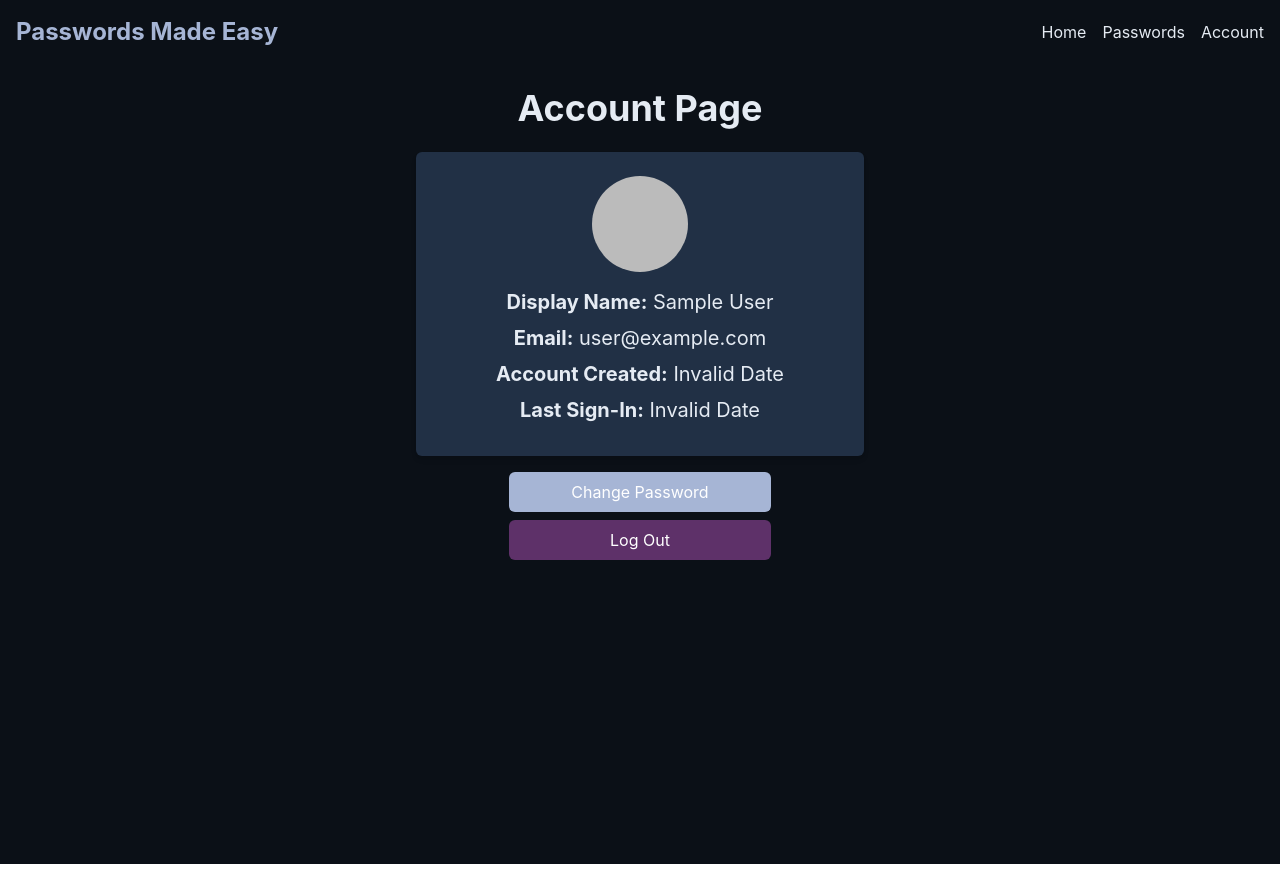
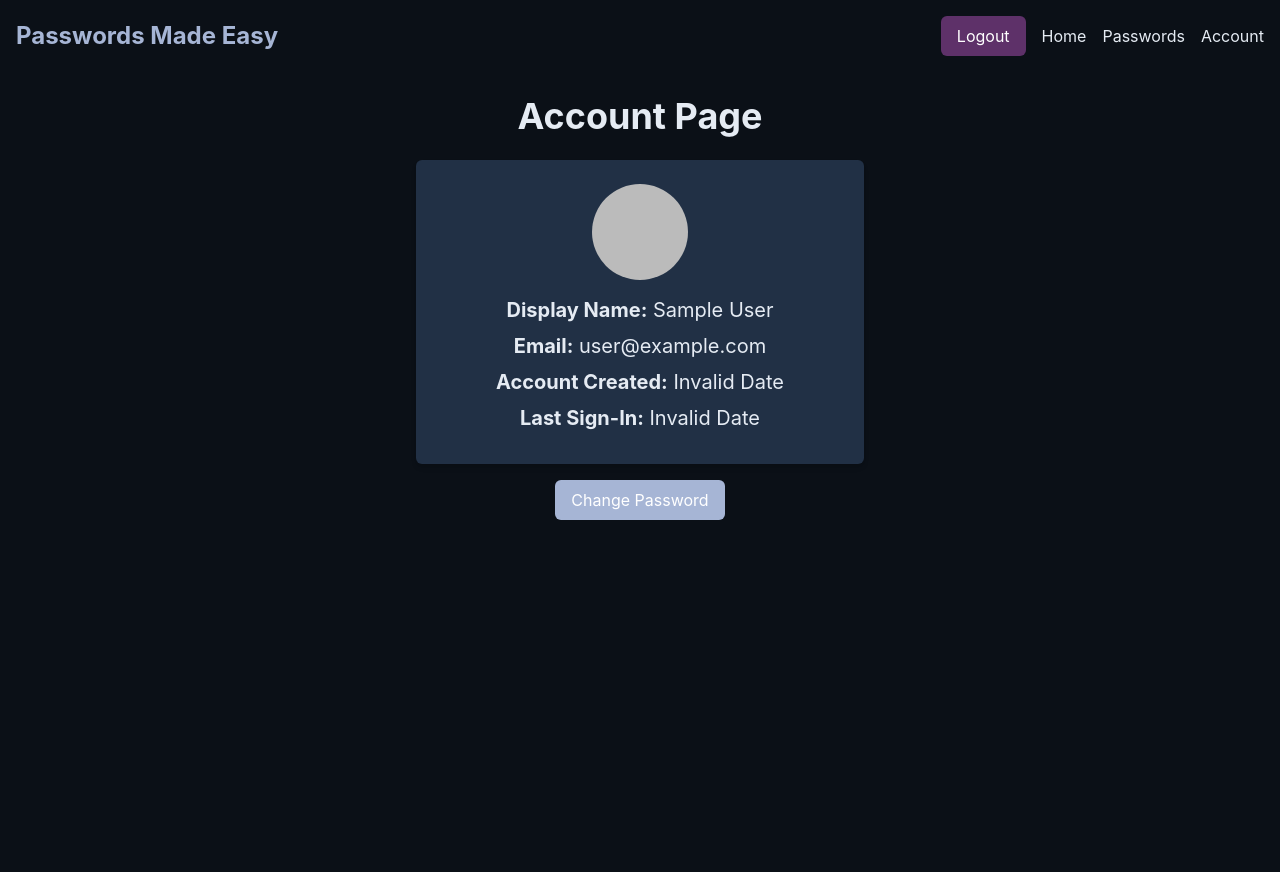
Before and after one commit to oliverEddy/PME, a React (Create React App) app in the folder password-manager/: page /account in a window 1280 px wide. Built offline with nearby package versions, Linux system fonts and the light colour scheme; no server answers; sample sign-in values are in the browser's storage.

Commit message:
Add logout btn to navbar,
remove from home and account pages

```diff
--- a/password-manager/src/components/NavBar.js
+++ b/password-manager/src/components/NavBar.js
@@ -1,16 +1,36 @@
-// src/components/NavBar.js
 import React from 'react';
 import { Link } from 'react-router-dom';
 import InteractiveText from './InteractiveText';
+import { logout } from '../auth'; // Import logout function
+import { useNavigate } from 'react-router-dom';
 
 const NavBar = () => {
+  const navigate = useNavigate();
+
+  const handleLogout = async () => {
+    try {
+      await logout(); // Call logout function from auth.js
+      navigate('/'); // Redirect to landing page after logout
+    } catch (error) {
+      console.error('Error logging out:', error);
+    }
+  };
+
   return (
     <nav className="bg-background text-text p-4">
       <div className="container mx-auto flex justify-between items-center">
         <Link to="/" className="text-primary text-2xl font-bold">
           <InteractiveText originalText="Passwords Made Easy" className="inline-block" />
         </Link>
-        <ul className="flex space-x-4">
+        <ul className="flex space-x-4 items-center">
+          <li>
+            <button
+              onClick={handleLogout}
+              className="py-2 px-4 bg-secondary text-white rounded-md hover:bg-secondary-dark"
+            >
+              Logout
+            </button>
+          </li>
           <li>
             <Link to="/" className="hover:text-accent">
               Home
--- a/password-manager/src/pages/Account.js
+++ b/password-manager/src/pages/Account.js
@@ -1,12 +1,10 @@
 import React, { useState, useEffect } from 'react';
 import { auth } from '../firebase'; // Import Firebase auth
 import UserProfile from '../components/UserProfile';
-import AccountActions from '../components/AccountActions';
 import { useNavigate } from 'react-router-dom';
 
 const Account = () => {
   const [user, setUser] = useState(null);
-  const navigate = useNavigate();
 
   useEffect(() => {
     const fetchUserData = () => {
@@ -18,15 +16,6 @@ const Account = () => {
 
     fetchUserData();
   }, []);
-
-  const handleLogout = async () => {
-    try {
-      await auth.signOut();
-      navigate('/');
-    } catch (error) {
-      console.error('Error logging out:', error);
-    }
-  };
 
   const handleChangePassword = () => {
     // Implement change password functionality
@@ -44,7 +33,14 @@ const Account = () => {
     <div className="min-h-screen flex flex-col items-center bg-background text-text p-6">
       <h2 className="text-4xl font-bold mb-6">Account Page</h2>
       <UserProfile user={user} />
-      <AccountActions handleChangePassword={handleChangePassword} handleLogout={handleLogout} />
+      <div className="mt-4 space-y-2">
+        <button
+          className="w-full py-2 px-4 bg-primary text-white rounded-md hover:bg-primary-dark"
+          onClick={handleChangePassword}
+        >
+          Change Password
+        </button>
+      </div>
     </div>
   );
 };
--- a/password-manager/src/pages/Home.js
+++ b/password-manager/src/pages/Home.js
@@ -1,33 +1,34 @@
-// src/components/Home.js
-import React from 'react';
-import { logout } from '../auth'; // Import logout function
-import { useNavigate } from 'react-router-dom';
+import React, { useEffect, useState } from 'react';
+import { auth } from '../firebase';
 
 const Home = () => {
-  const navigate = useNavigate();
+  const [user, setUser] = useState(null);
 
-  const handleLogout = async () => {
-    try {
-      await logout(); // Call logout function from auth.js
-      navigate('/'); // Redirect to landing page after logout
-    } catch (error) {
-      console.error('Error logging out:', error);
-    }
-  };
+  useEffect(() => {
+    const fetchUserData = () => {
+      const currentUser = auth.currentUser;
+      if (currentUser) {
+        setUser(currentUser);
+      }
+    };
+
+    fetchUserData();
+  }, []);
+
+  if (!user) {
+    return (
+      <div className="min-h-screen flex flex-col items-center justify-center bg-background text-text">
+        <p className="text-xl">Loading user information...</p>
+      </div>
+    );
+  }
 
   return (
-    <div className="min-h-screen flex flex-col items-center justify-center bg-background text-text">
+    <div className="min-h-screen flex flex-col items-center bg-background text-text p-6">
       <div className="text-center mb-8">
         <h1 className="text-4xl font-bold mb-4">
-          Welcome to <span className="text-primary">Passwords Made Easy</span>
+          Welcome to <span className="text-primary">Passwords Made Easy</span>, {user.displayName}
         </h1>
-        <p className="text-xl mb-6">You are now logged in.</p>
-        <button
-          onClick={handleLogout}
-          className="py-3 px-6 bg-secondary text-white rounded-md hover:bg-secondary-dark"
-        >
-          Logout
-        </button>
       </div>
     </div>
   );
```
